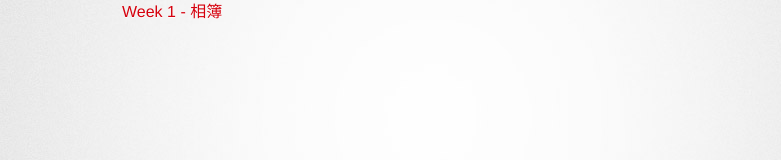
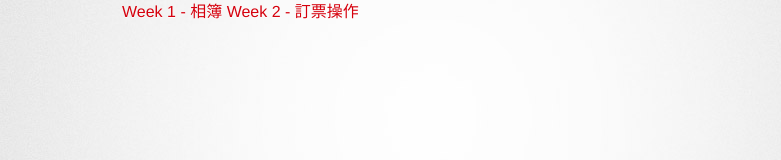
Before and after one commit to Hal1124/AngularWorkshop, a plain HTML site: page index.html in a window 1280 px wide. Shown: the top 160 px of the page, without its empty margins (208-989 px from the left). Drawn offline with Linux system fonts and the light colour scheme; a web font is replaced by a local one.

Commit message:
add link

```diff
--- a/index.html
+++ b/index.html
@@ -17,6 +17,7 @@
     <div id="container">
       <div class="inner">
           <a href="Week1/albums.html">Week 1 - 相簿</a>
+          <a href="Week2/DataOption.html">Week 2 - 訂票操作</a>
       </div>
     </div>
   </body>
```
Also changed, not shown: Week2/DataOption.html (+0 -37 lines).
